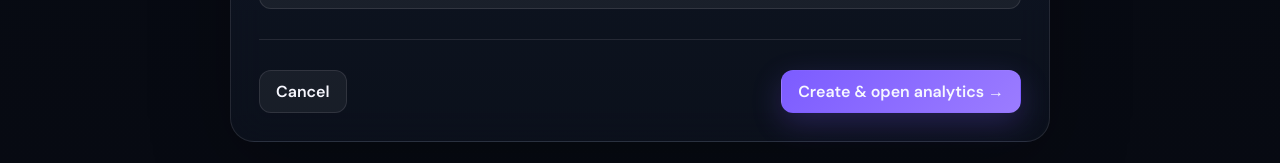
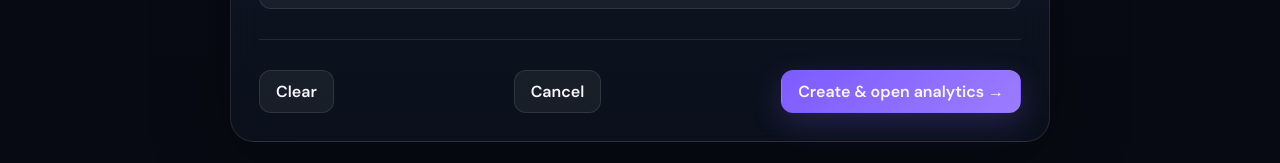
Before and after one commit to kishore-KC151204/LivePoll, a React (Vite) app in the folder frontend/: page /create in a window 1280 px wide. Shown: the part 669-832 px from the top of the page. Built offline with nearby package versions, Linux system fonts and the light colour scheme; no server answers.

Commit message:
Polish poll studio controls

```diff
--- a/frontend/src/pages/CreatePoll.jsx
+++ b/frontend/src/pages/CreatePoll.jsx
@@ -14,6 +14,7 @@ export default function CreatePoll(){
 
   function applyPreset(p){setQuestion(p.question);setOptions(p.options)}
   function updateOption(i,value){setOptions(o=>o.map((x,idx)=>idx===i?value:x))}
+  function reset(){setQuestion('');setOptions(['','']);setError('')}
   function addOption(){if(options.length<10)setOptions([...options,''])}
   function removeOption(i){if(options.length>2)setOptions(options.filter((_,idx)=>idx!==i))}
   async function submit(e){
@@ -50,6 +51,7 @@ export default function CreatePoll(){
         {options.length<10&&<button type="button" className="btn" onClick={addOption}>＋ Add choice</button>}
         <div className="divider"/>
         <div className="row between">
+          <button type="button" className="btn" onClick={reset}>Clear</button>
           <Link className="btn" to="/dashboard">Cancel</Link>
           <button className="btn primary" disabled={loading}>{loading?'Creating live room…':'Create & open analytics →'}</button>
         </div>
```
